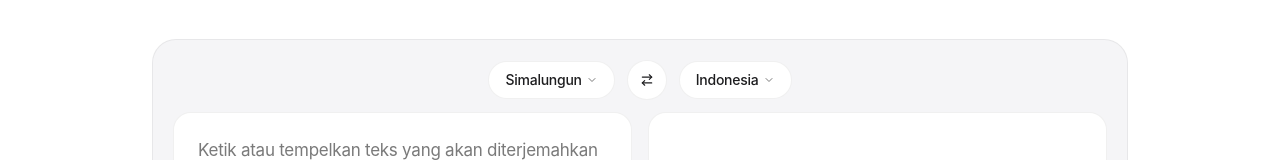
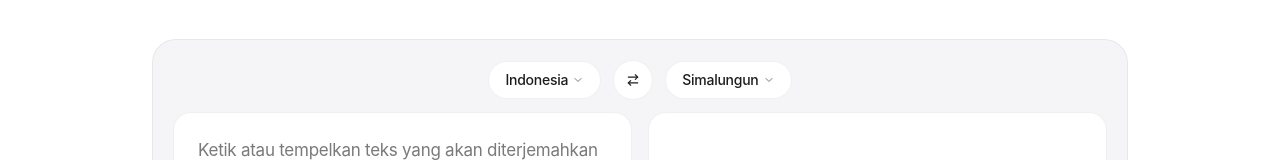
Before and after one commit to ZeaLIsHere/rumah-hata, a Next.js app in the folder apps/web/: page / in a window 1280 px wide. Shown: the part 385-545 px from the top of the page. Built offline with nearby package versions, Linux system fonts and the light colour scheme.

Commit message:
fix(translator): set default translation direction to Indonesia -> Simalungun

```diff
--- a/apps/web/src/components/Translator.tsx
+++ b/apps/web/src/components/Translator.tsx
@@ -26,8 +26,8 @@ type SourceLang = "simalungun" | "indonesia";
 type TargetLang = "indonesia" | "simalungun" | "aksara";
 
 export function Translator() {
-  const [sourceLang, setSourceLang] = useState<SourceLang>("simalungun");
-  const [targetLang, setTargetLang] = useState<TargetLang>("indonesia");
+  const [sourceLang, setSourceLang] = useState<SourceLang>("indonesia");
+  const [targetLang, setTargetLang] = useState<TargetLang>("simalungun");
   const [inputText, setInputText] = useState("");
   const [copied, setCopied] = useState(false);
   const [isExportOpen, setIsExportOpen] = useState(false);
```
